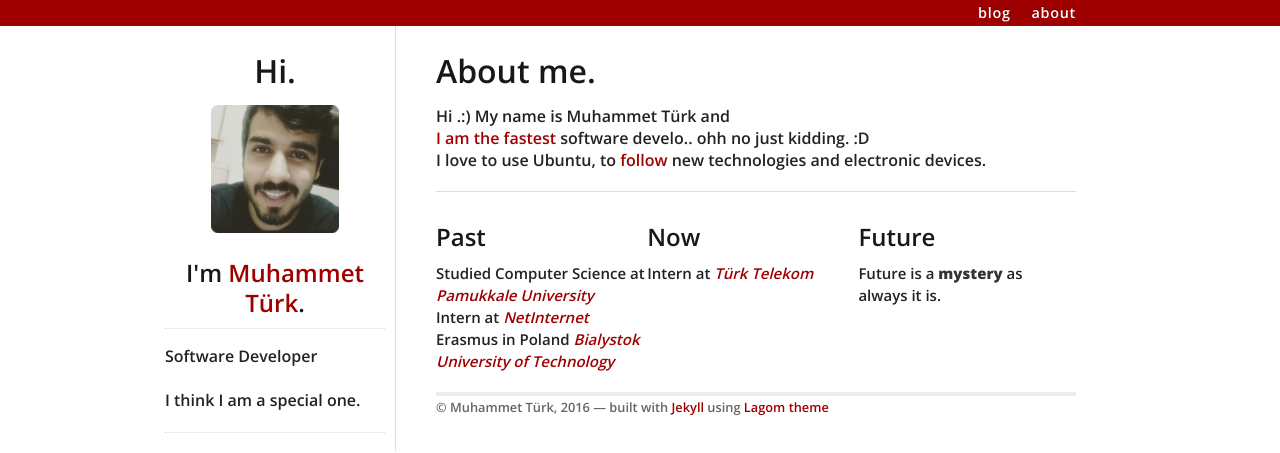
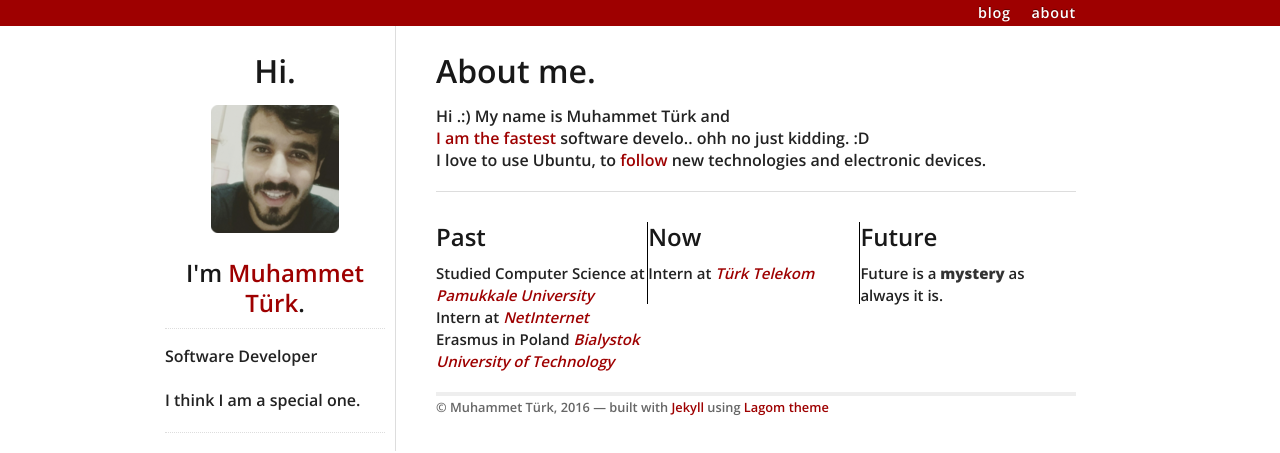
Before and after one commit to mturk111/mturk111.github.io, a Jekyll site: the page built from about.html, in a window 1280 px wide. Shown: the top 453 px of the page. Built offline with Jekyll 4.4.1, drawn with Linux system fonts in a browser that asks for light colours; nearby versions of some CDN libraries.

Commit message:
Update base.css

```diff
--- a/_includes/css/base.css
+++ b/_includes/css/base.css
@@ -48,6 +48,7 @@
 	width: 33%;
 }
 #middle{
+	border-left:1px solid #000;border-right:1px solid #000;
 	width: 33%;
 
 }
```
